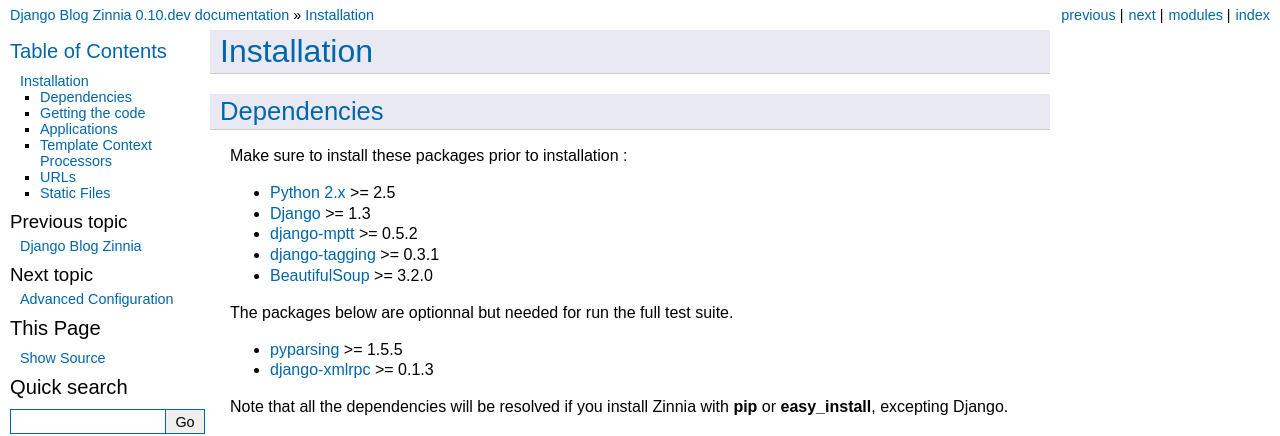
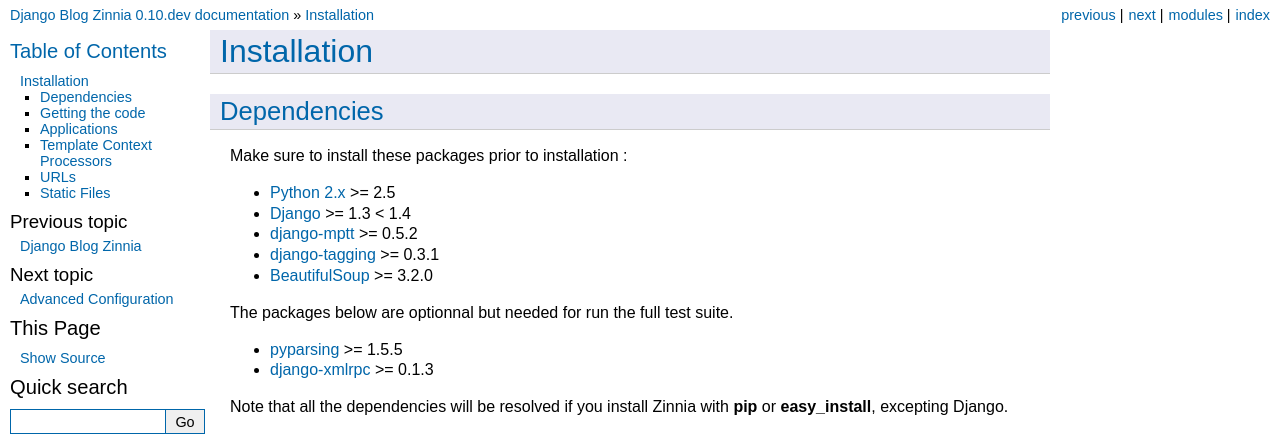
Before and after one commit to Fantomas42/django-blog-zinnia, a Sphinx documentation site: the page built from docs/getting-started/install.rst, in a window 1280 px wide. Shown: the top 436 px of the page. Built offline with Sphinx 7.4.7, drawn with Linux system fonts in a browser that asks for light colours.

Commit message:
zinnia 0.10 not compatible with django 1.4

```diff
--- a/docs/getting-started/install.rst
+++ b/docs/getting-started/install.rst
@@ -12,7 +12,7 @@
 Make sure to install these packages prior to installation :
 
 * `Python 2.x`_ >= 2.5
-* `Django`_ >= 1.3
+* `Django`_ >= 1.3 < 1.4
 * `django-mptt`_ >= 0.5.2
 * `django-tagging`_ >= 0.3.1
 * `BeautifulSoup`_ >= 3.2.0
```
